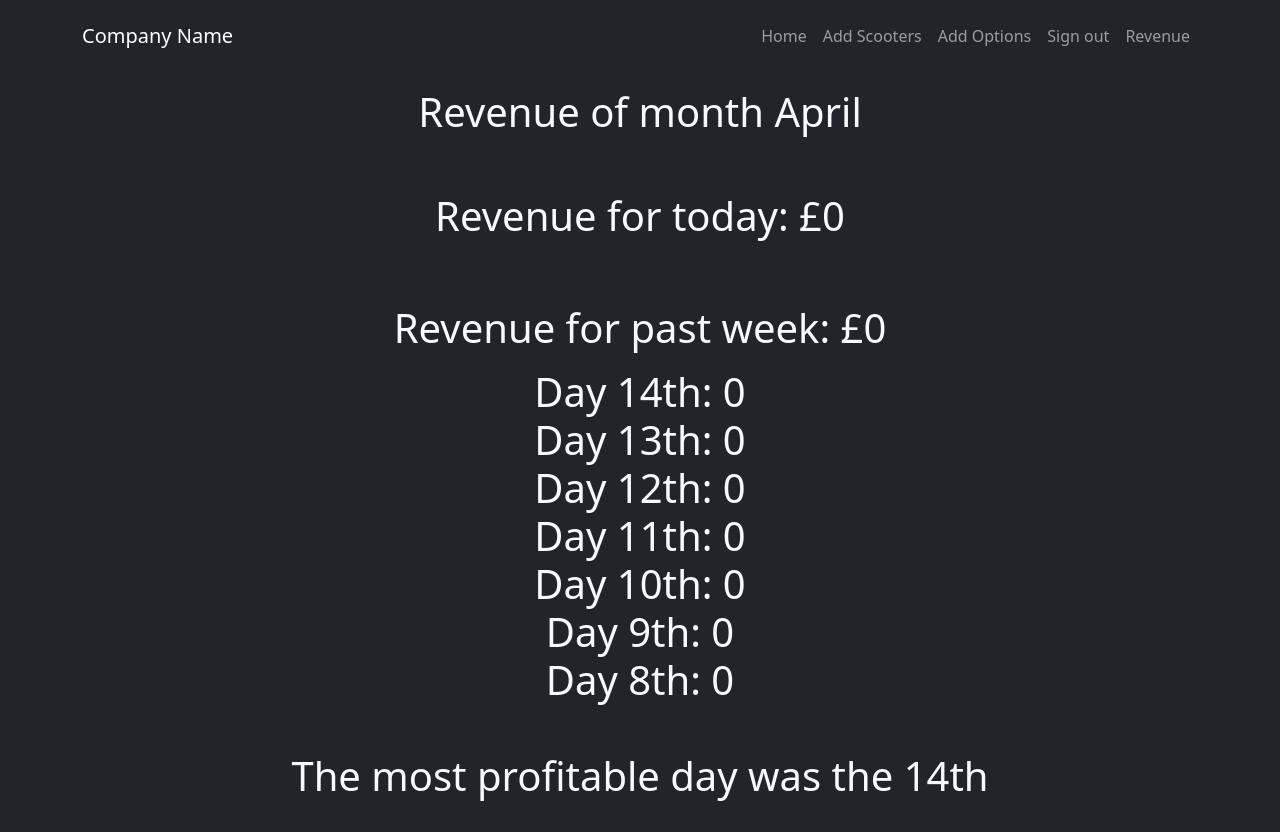
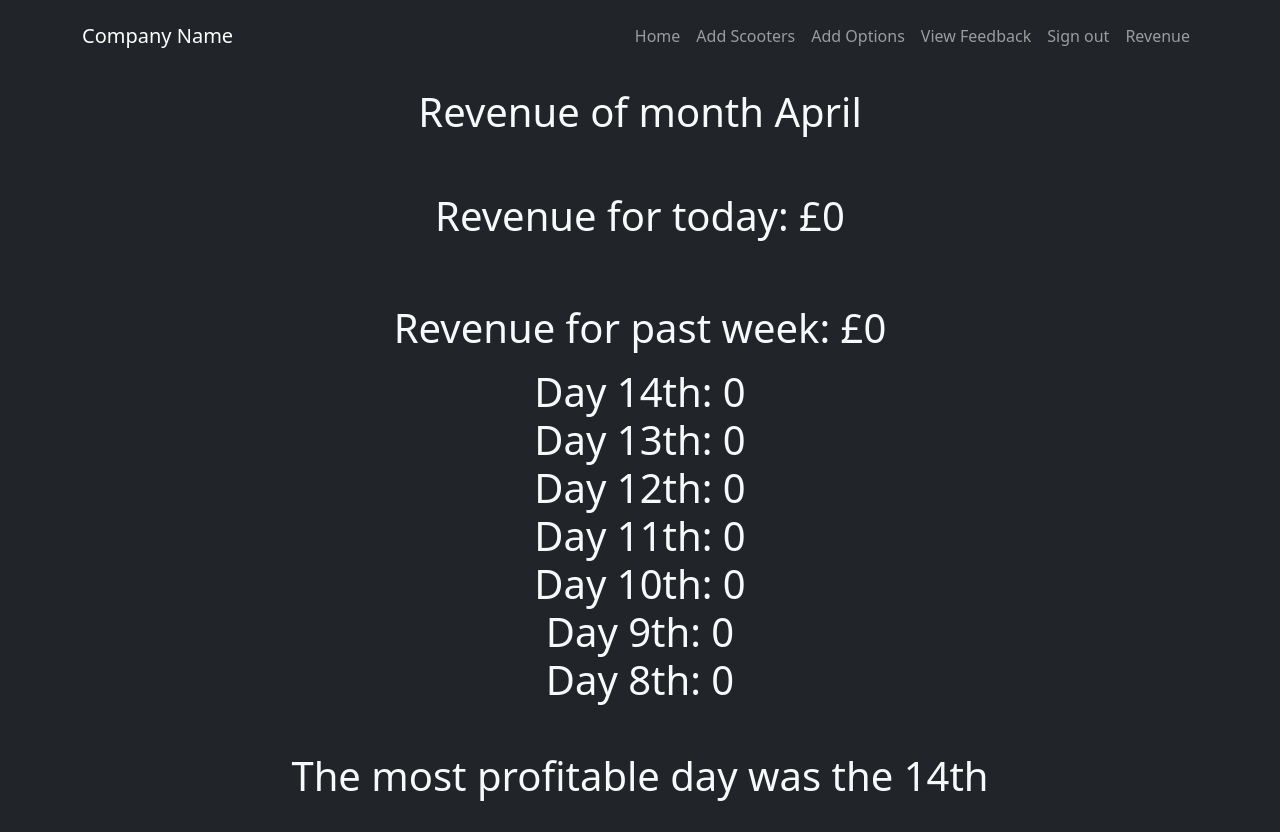
Before and after one commit to shreyashonnalli/leedskrrt, a Flask app: page /revenue in a window 1280 px wide. Run offline with Flask 2, Linux system fonts and the light colour scheme; data comes from the database, SQL or seed files in the repository; both versions use the stored data as it was after the commit; some libraries are stand-ins or nearby versions.

Commit message:
Manager can now view feedbacks and resolve them

```diff
--- a/app/templates/baseManager.html
+++ b/app/templates/baseManager.html
@@ -31,6 +31,7 @@
             <li class="nav-item"><a class="nav-link" href="/managerindex">Home</a></li>
             <li class="nav-item"><a class="nav-link" href="/addscooters">Add Scooters</a></li>
             <li class="nav-item"><a class="nav-link" href="/addoptions">Add Options</a></li>
+            <li class="nav-item"><a class="nav-link" href="/view_feedback">View Feedback</a></li>
             <li class="nav-item"><a class="nav-link" href="/logout">Sign out</a></li>
             <li class="nav-item"><a class="nav-link" href="/revenue">Revenue</a></li>
           </ul>
--- a/app/views.py
+++ b/app/views.py
@@ -230,6 +230,24 @@ def viewscooters():
     return render_template('viewscooters.html', title='Scooters', scooters=scooters)
 
 
+@app.route('/view_feedback', methods=['GET', 'POST'])
+def view_feedback():
+    if current_user.role == 2:
+        feedbackCards = FeedbackCard.query.order_by(FeedbackCard.feedbackPriority.desc()).all()
+        return render_template('viewfeedback.html', title='Feedback', feedbackCards=feedbackCards)
+    else:
+        flash('This page is accessed by managers only', category='error')
+        return redirect(url_for('index'))
+
+
+@app.route('/view_feedback/resolve_feedback/<int:feedbackId>', methods=['GET', 'POST'])
+def resolve_feedback(feedbackId):
+    print(feedbackId)
+    FeedbackCard.query.filter_by(feedbackId = feedbackId).delete()
+    db.session.commit()
+    flash('Issue removed from database!', category='success')
+    return redirect(url_for('view_feedback'))
+
 
 @app.route('/book_scooter/<int:scooter_id>', methods=['GET', 'POST'])
 def mark_task(scooter_id):
@@ -238,7 +256,7 @@ def mark_task(scooter_id):
         weeklyScooterTime = weekly_usage_calculator()
         #should the discount be applied?
         if current_user.student == True or current_user.seniorCitizen == True or weeklyScooterTime > 7:
-            flash('Frequent user Discount applied!',category='success')
+            flash('Discount applied!',category='success')
             for option in options:
                 option.price = math.ceil(option.price * 0.8)
 
```
Also changed, not shown: app/templates/viewfeedback.html (added, +15 -0 lines), test.db.
